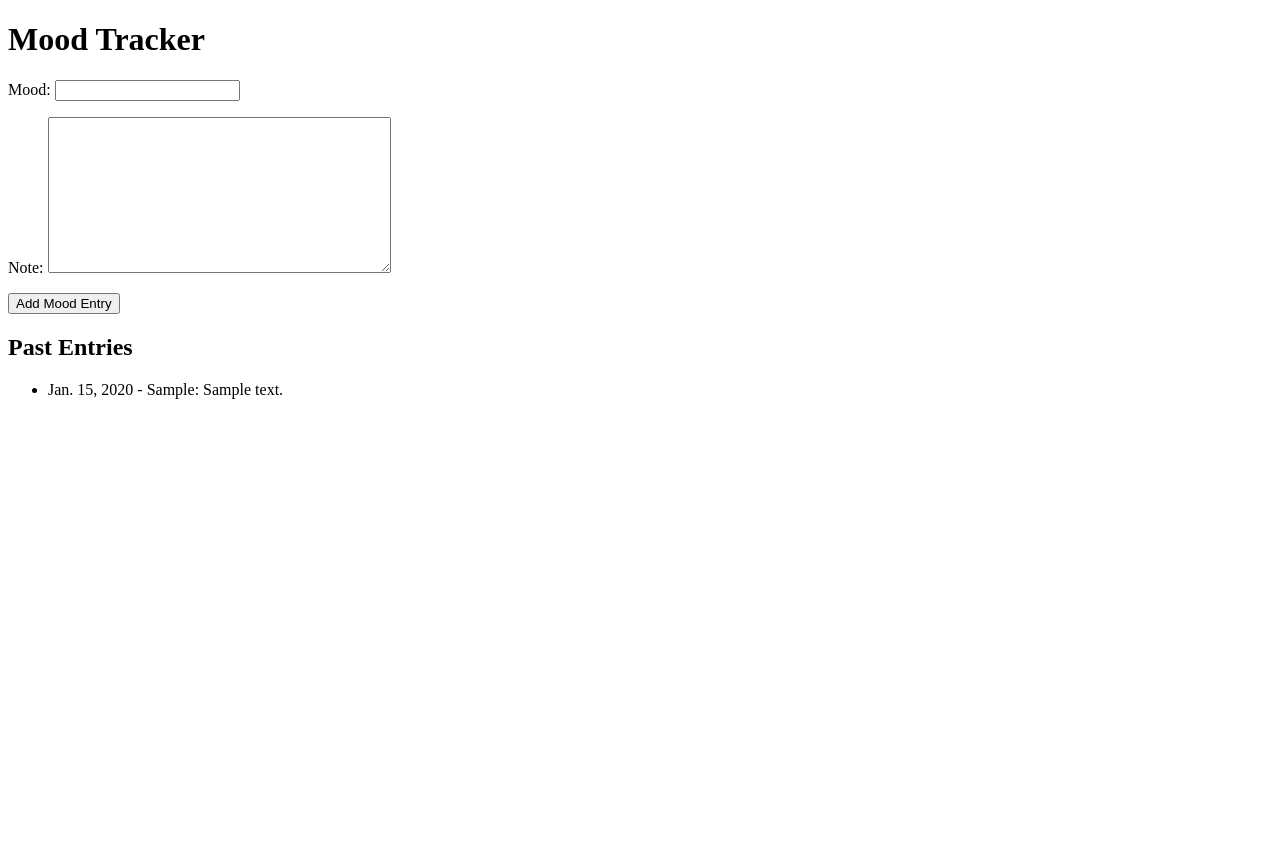
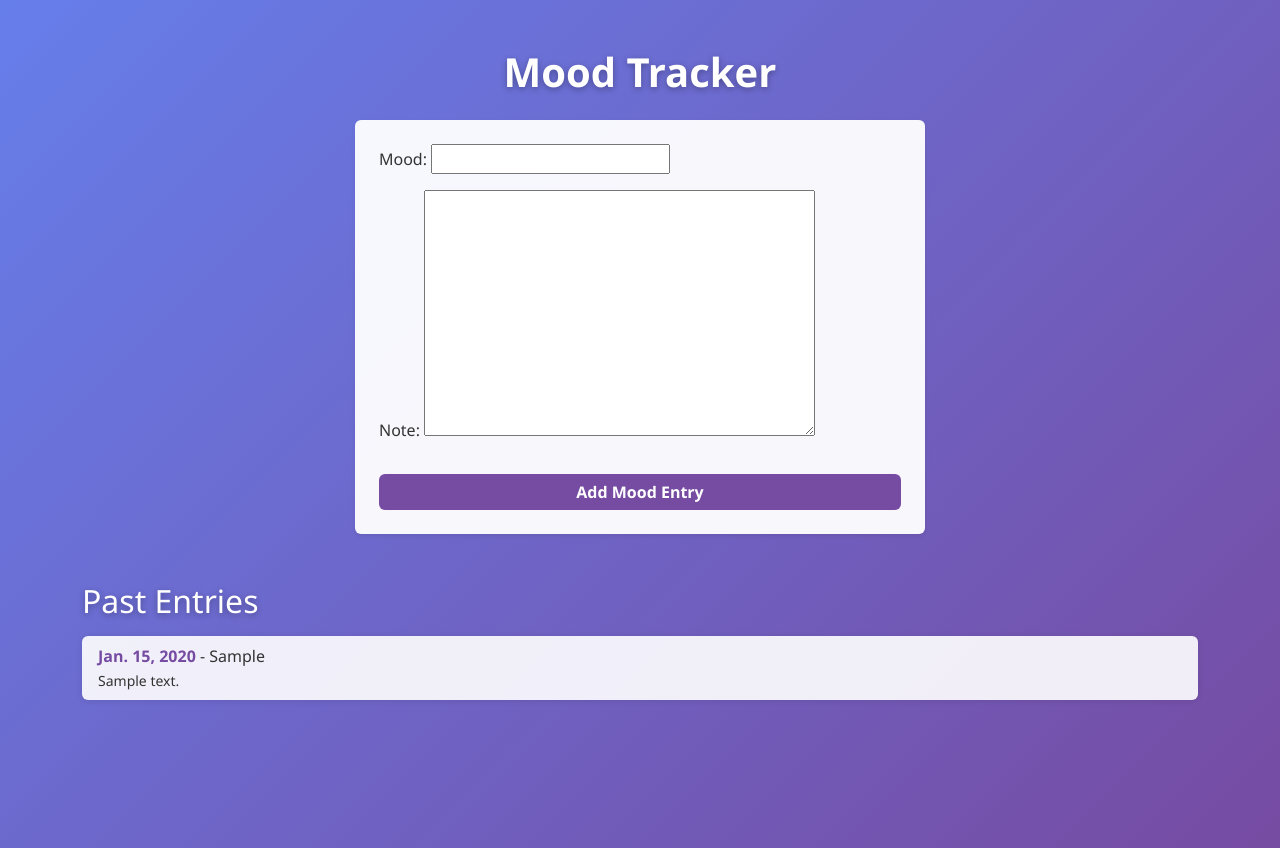
Before and after one commit to Nandinik78/moodtracker_project, a Django app: page / in a window 1280 px wide. Before the commit the page ends 399 px from the top, so only its background shows below. Run offline with Django 5.2, Linux system fonts and the light colour scheme; tables that the repository leaves empty hold one stand-in row (values such as "Sample post").

Commit message:
Updated index.html with improved UI and styles

```diff
--- a/tracker/templates/tracker/index.html
+++ b/tracker/templates/tracker/index.html
@@ -1,24 +1,83 @@
 <!DOCTYPE html>
-<html>
+<html lang="en">
 <head>
+  <meta charset="UTF-8" />
+  <meta name="viewport" content="width=device-width, initial-scale=1" />
   <title>Mood Tracker</title>
+  <link href="https://cdn.jsdelivr.net/npm/bootstrap@5.3.0/dist/css/bootstrap.min.css" rel="stylesheet" />
+  <style>
+    body {
+      background: linear-gradient(135deg, #667eea 0%, #764ba2 100%);
+      min-height: 100vh;
+      color: #fff;
+      font-family: 'Segoe UI', Tahoma, Geneva, Verdana, sans-serif;
+    }
+    .form-container {
+      background-color: rgba(255, 255, 255, 0.95);
+      color: #333;
+      box-shadow: 0 4px 15px rgba(0, 0, 0, 0.1);
+    }
+    .list-group-item {
+      background-color: rgba(255, 255, 255, 0.9);
+      border: none;
+      color: #333;
+      border-radius: 0.5rem;
+      box-shadow: 0 1px 6px rgba(0,0,0,0.1);
+      transition: transform 0.2s ease;
+    }
+    .list-group-item:hover {
+      transform: translateY(-3px);
+      box-shadow: 0 6px 12px rgba(0,0,0,0.15);
+    }
+    .list-group-item strong {
+      color: #764ba2;
+      font-weight: 600;
+    }
+    button.btn-gradient {
+      background: #764ba2;
+      color: white;
+      font-weight: 600;
+      border: none;
+      transition: background 0.3s ease;
+    }
+    button.btn-gradient:hover {
+      background: #5a3577;
+      color: #fff;
+    }
+    h1, h2 {
+      text-shadow: 0 2px 6px rgba(0,0,0,0.3);
+    }
+  </style>
 </head>
 <body>
-    <h1>Mood Tracker</h1>
+  <div class="container my-5">
+    <h1 class="text-center mb-4 fw-bold">Mood Tracker</h1>
 
-    <form method="post">
+    <div class="row justify-content-center">
+      <div class="col-md-6 form-container p-4 rounded shadow-sm">
+        <form method="post" novalidate>
           {% csrf_token %}
           {{ form.as_p }}
-        <button type="submit">Add Mood Entry</button>
+          <button type="submit" class="btn btn-gradient w-100 mt-3">Add Mood Entry</button>
         </form>
+      </div>
+    </div>
 
-    <h2>Past Entries</h2>
-    <ul>
+    <h2 class="mt-5 mb-3 text-white">Past Entries</h2>
+    <ul class="list-group">
       {% for entry in entries %}
-            <li>{{ entry.date }} - {{ entry.mood }}: {{ entry.note }}</li>
+        <li class="list-group-item d-flex justify-content-between align-items-center mb-3">
+          <div>
+            <strong>{{ entry.date }}</strong> - {{ entry.mood }}<br />
+            <small>{{ entry.note }}</small>
+          </div>
+        </li>
       {% empty %}
-            <li>No entries yet.</li>
+        <li class="list-group-item rounded">No entries yet.</li>
       {% endfor %}
     </ul>
+  </div>
+
+  <script src="https://cdn.jsdelivr.net/npm/bootstrap@5.3.0/dist/js/bootstrap.bundle.min.js"></script>
 </body>
 </html>
```
Lines whose indentation alone changed are shown as unchanged.
